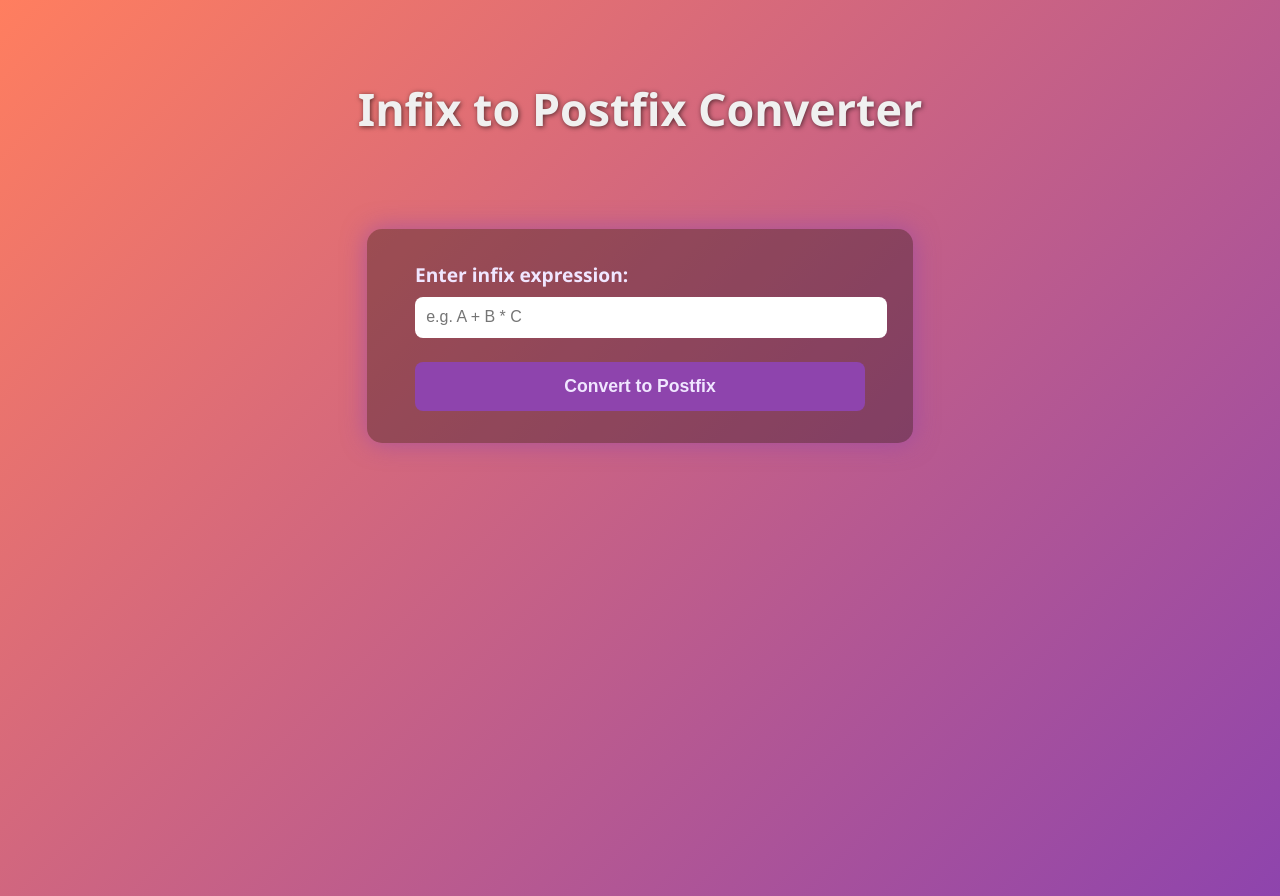
After one commit to MartinezLawrence/FLASK_PORTFOLIO, a Flask app: page /infix_postfix in a window 1280 px wide. The commit adds this page. Run offline with Flask 3, Linux system fonts and the light colour scheme.

Commit message:
added works menu and added infix to postfix

```diff
--- a/app.py
+++ b/app.py
@@ -10,8 +10,8 @@ def index():
 def profile():
     return render_template('profile.html')
 
-@app.route('/works', methods=['GET', 'POST'])
-def works():
+@app.route('/touppercase', methods=['GET', 'POST'])
+def touppercase():
     result = None
     if request.method == 'POST':
         input_string = request.form.get('inputString', '')
@@ -39,6 +39,45 @@ def areaoftriangle():
 def contact():
     return render_template('contact.html')
 
+@app.route('/works')
+def works():
+    works_list = [
+        {'name': 'toUpperCase', 'url': '/touppercase'},
+        {'name': 'Area of Circle', 'url': '/areaofcircle'},
+        {'name': 'Area of Triangle', 'url': '/areaoftriangle'},
+        {'name': 'Infix to Postfix', 'url': '/infix_postfix'},
+    ]
+    return render_template('works.html', works=works_list)
+
+def infix_to_postfix(expression):
+    precedence = {'+':1, '-':1, '*':2, '/':2, '^':3}
+    stack = []
+    output = []
+    for token in expression.replace(' ', ''):
+        if token.isalnum():
+            output.append(token)
+        elif token == '(':
+            stack.append(token)
+        elif token == ')':
+            while stack and stack[-1] != '(':
+                output.append(stack.pop())
+            stack.pop()
+        else:
+            while stack and stack[-1] != '(' and precedence.get(token, 0) <= precedence.get(stack[-1], 0):
+                output.append(stack.pop())
+            stack.append(token)
+    while stack:
+        output.append(stack.pop())
+    return ' '.join(output)
+
+@app.route('/infix_postfix', methods=['GET', 'POST'])
+def infix_postfix():
+    result = None
+    if request.method == 'POST':
+        infix_expr = request.form.get('infix_expression', '')
+        if infix_expr:
+            result = infix_to_postfix(infix_expr)
+    return render_template('infix_postfix.html', result=result)
 
 if __name__ == "__main__":
     app.run(debug=True)
--- a/templates/index.html
+++ b/templates/index.html
@@ -76,9 +76,10 @@
     <h1> ᝰ Welcome to my programming works ᝰ </h1>
 
     <ul>
-        <li><a href="/works">to Upper Case</a></li>
+        <li><a href="/touppercase">to Upper Case</a></li>
         <li><a href="/areaofcircle">Area of a Circle</a></li>
         <li><a href="/areaoftriangle">Area of a Triangle</a></li>
+        <li><a href="/infix_postfix">Infix to Postfix</a></li>
     </ul>
 </body>
 </html>
--- /dev/null
+++ b/templates/infix_postfix.html
@@ -0,0 +1,85 @@
+<!DOCTYPE html>
+<html>
+<head>
+    <title>Infix to Postfix Converter</title>
+    <style>
+        body {
+            background: linear-gradient(135deg, #ff7e5f, #8e44ad);
+            font-family: 'Segoe UI', Tahoma, Geneva, Verdana, sans-serif;
+            color: #f0f0f0;
+            text-align: center;
+            padding: 3em 1em;
+            min-height: 100vh;
+            margin: 0;
+        }
+        h1 {
+            font-size: 2.8em;
+            margin-bottom: 2em;
+            text-shadow: 1px 1px 5px rgba(0,0,0,0.6);
+        }
+        form {
+            background-color: rgba(0, 0, 0, 0.3);
+            display: inline-block;
+            padding: 2em 3em;
+            border-radius: 15px;
+            box-shadow: 0 0 25px rgba(142, 68, 173, 0.6);
+            max-width: 450px;
+            width: 100%;
+        }
+        label {
+            font-size: 1.2em;
+            font-weight: 600;
+            margin-bottom: 0.5em;
+            display: block;
+            text-align: left;
+            color: #f0e6ff;
+        }
+        input[type="text"] {
+            width: 100%;
+            padding: 0.7em;
+            border-radius: 8px;
+            border: none;
+            margin-bottom: 1.5em;
+            font-size: 1em;
+        }
+        input[type="submit"] {
+            background-color: #8e44ad;
+            color: #f0e6ff;
+            font-weight: 700;
+            padding: 0.8em 1.8em;
+            border-radius: 8px;
+            border: none;
+            cursor: pointer;
+            font-size: 1.1em;
+            transition: background-color 0.3s ease;
+            width: 100%;
+        }
+        input[type="submit"]:hover {
+            background-color: #ff7e5f;
+        }
+        p.result {
+            margin-top: 2em;
+            font-size: 1.3em;
+            font-weight: 600;
+            background-color: rgba(255, 126, 95, 0.4);
+            padding: 1em;
+            border-radius: 12px;
+            box-shadow: 0 0 10px rgba(255, 126, 95, 0.7);
+            word-break: break-word;
+        }
+    </style>
+</head>
+<body>
+    <h1>Infix to Postfix Converter</h1>
+
+    <form method="post" action="/infix_postfix">
+        <label for="infix_expression">Enter infix expression:</label>
+        <input type="text" id="infix_expression" name="infix_expression" required placeholder="e.g. A + B * C">
+        <input type="submit" value="Convert to Postfix">
+    </form>
+
+    {% if result %}
+    <p class="result">Postfix expression: {{ result }}</p>
+    {% endif %}
+</body>
+</html>
--- a/templates/touppercase.html
+++ b/templates/touppercase.html
@@ -60,7 +60,7 @@
 <body>
     <h1> ❁ Convert String to Uppercase ❁ </h1>
 
-    <form action="/works" method="post">
+    <form action="/touppercase" method="post">
         <label for="inputString">Enter a string:</label>
         <input type="text" id="inputString" name="inputString" required>
         <input type="submit" value="Convert">
```
Also changed, not shown: templates/works.html (added, +48 -0 lines), 1 other file.
